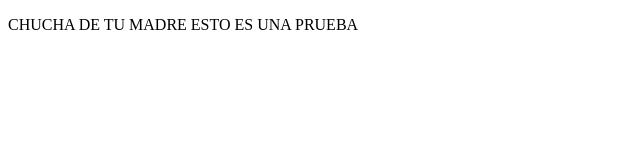
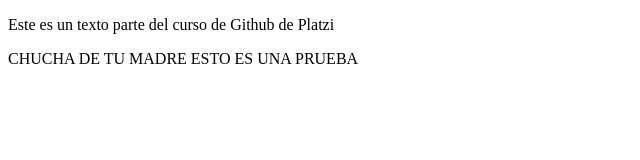
Before and after one commit to jojosseb/pruebaDeGithub, a plain HTML site: page index.html in a window 1280 px wide. Shown: the whole page, without its empty margins (0-640 px from the left). Drawn offline with Linux system fonts and the light colour scheme.

Commit message:
agregado parrafo

```diff
--- a/index.html
+++ b/index.html
@@ -7,6 +7,7 @@
     <title>PRUEBAS</title>
 </head>
 <body>
+    <p>Este es un texto parte del curso de Github de Platzi</p>
     <P>CHUCHA DE TU MADRE ESTO ES UNA PRUEBA</P>
 </body>
 </html>
```
